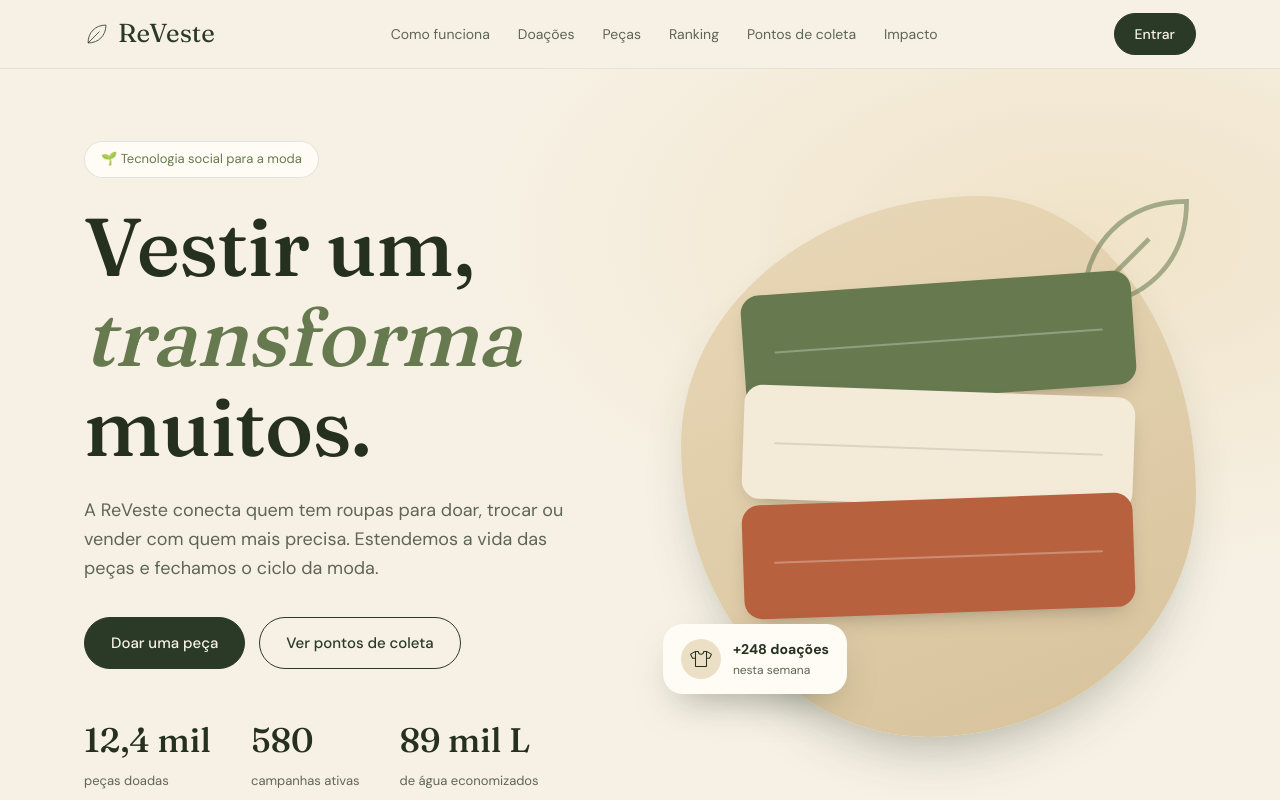
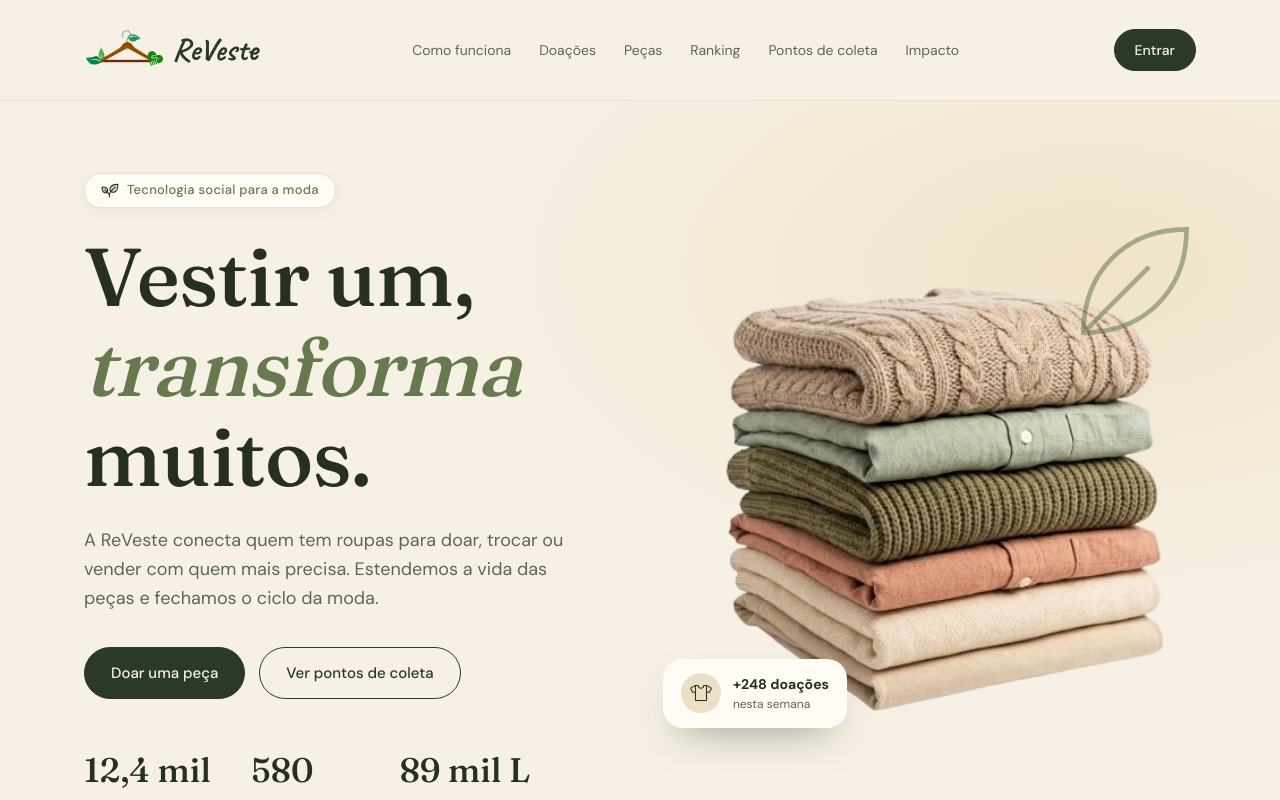
Before and after one commit to biamelo0/ReVeste, a Next.js app: page / in a window 1280 px wide. Shown: the top 800 px of the page. Built offline with nearby package versions, Linux system fonts and the light colour scheme.

Commit message:
adiciona imagem

```diff
--- a/app/doacoes/page.tsx
+++ b/app/doacoes/page.tsx
@@ -1,4 +1,5 @@
 import { Camera, ClipboardText, MapPinLine, Gift, Checks, WarningCircle } from "@phosphor-icons/react/dist/ssr";
+import Link from "next/link";
 
 export default function Doacoes() {
   return (
@@ -65,7 +66,7 @@ export default function Doacoes() {
           </div>
 
           <div style={{ marginTop: 32 }}>
-            <a href="/" className="btn">Começar minha primeira doação</a>
+            <Link href="/" className="btn">Começar minha primeira doação</Link>
           </div>
         </div>
       </div>
--- a/app/globals.css
+++ b/app/globals.css
@@ -12,7 +12,7 @@ section{position:relative}
 
 /* header */
 .nav{position:sticky;top:0;z-index:50;background:rgba(247,241,229,.92);backdrop-filter:blur(8px);border-bottom:1px solid rgba(42,58,39,.08)}
-.nav .wrap{display:flex;align-items:center;justify-content:space-between;height:68px;gap:24px}
+.nav .wrap{display:flex;align-items:center;justify-content:space-between;height:100px;gap:24px}
 .logo{font-family:var(--font-display);font-size:26px;display:flex;align-items:center;gap:8px}
 .logo svg{width:26px;height:26px}
 .links{display:flex;gap:28px;font-size:14px;color:var(--muted)}
@@ -27,7 +27,7 @@ section{position:relative}
 /* hero */
 .hero{padding:72px 0 120px;background:radial-gradient(900px 500px at 85% 20%,#F0E3C8,transparent 70%)}
 .hero .wrap{display:grid;grid-template-columns:1.05fr 1fr;gap:56px;align-items:center}
-.pill{display:inline-block;padding:7px 16px;border-radius:999px;background:var(--white);border:1px solid rgba(42,58,39,.12);font-size:13px;color:var(--sage);margin-bottom:24px}
+.pill{display:inline-flex;align-items:center;gap:8px;padding:6px 16px;border-radius:999px;background:var(--white);border:1px solid rgba(42,58,39,.12);font-size:13px;color:var(--sage);margin-bottom:24px;box-shadow:0 4px 12px rgba(42,58,39,0.05)}
 .hero h1{font-size:clamp(44px,6.4vw,82px);margin-bottom:24px}
 .hero p.lead{font-size:18px;color:var(--muted);max-width:480px;margin-bottom:34px}
 .cta{display:flex;flex-wrap:wrap;gap:14px;margin-bottom:44px}
--- a/app/layout.tsx
+++ b/app/layout.tsx
@@ -1,10 +1,12 @@
 import type { Metadata } from "next";
-import { Fraunces, DM_Sans } from "next/font/google";
+import { Fraunces, DM_Sans, Caveat } from "next/font/google";
 import Link from "next/link";
+import Image from "next/image";
 import "./globals.css";
 
 const display = Fraunces({ subsets: ["latin"], variable: "--font-display", style: ["normal", "italic"] });
 const body = DM_Sans({ subsets: ["latin"], variable: "--font-body" });
+const cursive = Caveat({ subsets: ["latin"], variable: "--font-cursive" });
 
 export const metadata: Metadata = {
   title: "ReVeste | Moda social e sustentável",
@@ -21,11 +23,12 @@ const Leaf = ({ className }: { className?: string }) => (
 export default function RootLayout({ children }: { children: React.ReactNode }) {
   return (
     <html lang="pt-BR">
-      <body className={`${display.variable} ${body.variable}`}>
+      <body className={`${display.variable} ${body.variable} ${cursive.variable}`}>
         <header className="nav">
           <div className="wrap">
-            <Link href="/" className="logo" style={{ color: "var(--forest)" }}>
-              <Leaf /> ReVeste
+            <Link href="/" className="logo" style={{ color: "var(--forest)", fontFamily: "'Humana', var(--font-cursive), cursive", fontSize: 32, fontWeight: 700 }}>
+              <Image src="/logo-reveste.png" alt="ReVeste" width={80} height={80} style={{ objectFit: "contain" }} priority />
+              ReVeste
             </Link>
             <nav className="links" aria-label="Principal">
               <Link href="/como-funciona">Como funciona</Link>
@@ -43,7 +46,10 @@ export default function RootLayout({ children }: { children: React.ReactNode })
 
         <footer>
           <div className="wrap">
-            <span className="logo" style={{ fontSize: 22 }}><Leaf /> ReVeste</span>
+            <Link href="/" className="logo" style={{ color: "var(--forest)", fontFamily: "'Humana', var(--font-cursive), cursive", fontSize: 28, fontWeight: 700 }}>
+              <Image src="/logo-reveste.png" alt="ReVeste" width={64} height={64} style={{ objectFit: "contain" }} />
+              ReVeste
+            </Link>
             <nav className="links" aria-label="Rodapé" style={{ display: "flex" }}>
               <Link href="/como-funciona">Como funciona</Link>
               <Link href="/doacoes">Doações</Link>
--- a/app/page.tsx
+++ b/app/page.tsx
@@ -1,5 +1,6 @@
-import { Handshake, ArrowsClockwise, Tag, Heart, TShirt, Sparkle, CoatHanger, Tote, MapPin, Buildings, House, Star, Trophy, Gift } from "@phosphor-icons/react/dist/ssr";
+import { Handshake, ArrowsClockwise, Tag, Heart, TShirt, Sparkle, CoatHanger, Tote, MapPin, Buildings, House, Star, Trophy, Gift, Plant } from "@phosphor-icons/react/dist/ssr";
 import Link from "next/link";
+import Image from "next/image";
 
 const Wave = ({ color, pos }: { color: string; pos: "top" | "bot" }) => (
   <svg className={`wave ${pos}`} viewBox="0 0 1440 70" preserveAspectRatio="none" aria-hidden="true">
@@ -60,7 +61,10 @@ export default function Home() {
       <section className="hero">
         <div className="wrap">
           <div>
-            <span className="pill">🌱 Tecnologia social para a moda</span>
+            <span className="pill">
+              <Plant size={18} weight="duotone" color="var(--forest)" />
+              <span style={{ fontWeight: 500, letterSpacing: "0.02em" }}>Tecnologia social para a moda</span>
+            </span>
             <h1>Vestir um, <em>transforma</em> muitos.</h1>
             <p className="lead">
               A ReVeste conecta quem tem roupas para doar, trocar ou vender com quem mais precisa.
@@ -77,9 +81,20 @@ export default function Home() {
             </div>
           </div>
           <div style={{ position: "relative" }}>
-            <div className="blob" role="img" aria-label="Pilha de roupas dobradas">
-              <div className="fold f1" /><div className="fold f2" /><div className="fold f3" />
-            </div>
+            <Image
+              src="/pilha-roupas-4.png"
+              alt="Pilha de roupas dobradas"
+              width={480}
+              height={504}
+              style={{
+                objectFit: "contain",
+                width: "100%",
+                height: "auto",
+                aspectRatio: "1 / 1.05",
+                transform: "scale(1.1)"
+              }}
+              priority
+            />
             <Leaf className="leaf" />
             <div className="toast">
               <i><TShirt size={22} weight="light" /></i>
```
Also changed, not shown: app/loading.tsx (added, +32 -0 lines), public/logo-reveste.png (added), public/pilha-roupas-4.png (added).
